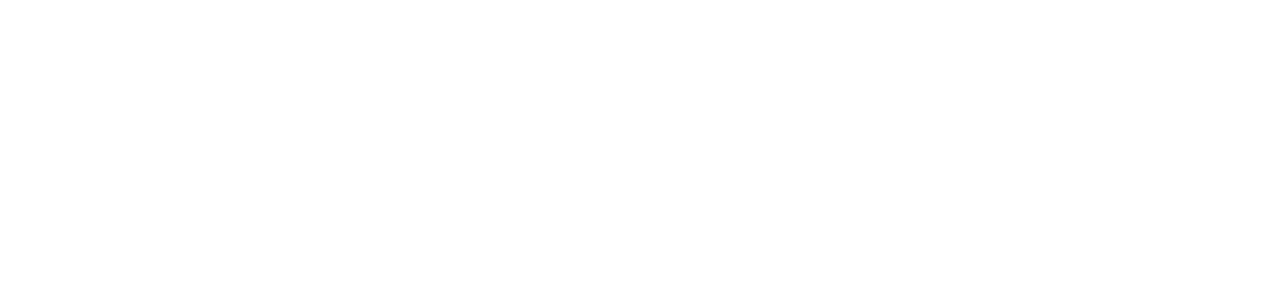
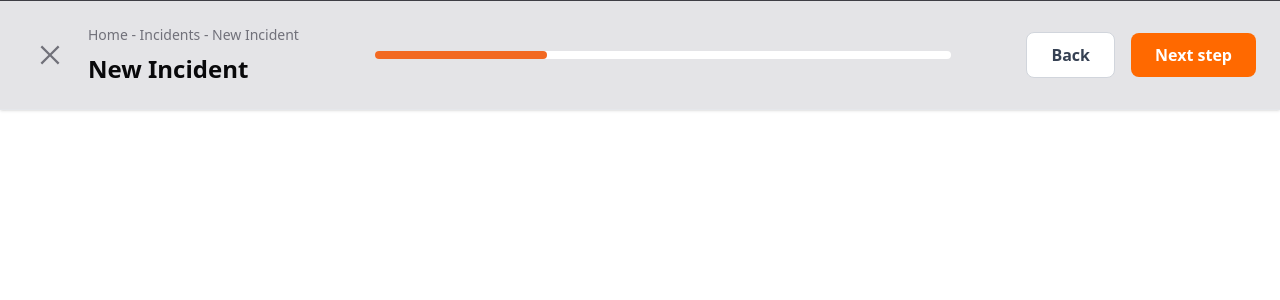
Before and after one commit to hasan9878/React-js-2, a React (Vite) app: page /Incidehero in a window 1280 px wide. Before the commit this address had no page. Shown: the top 300 px of the page. Built offline with nearby package versions, Linux system fonts and the light colour scheme.

Commit message:
IncidentsStep-2 nav section

```diff
--- a/package.json
+++ b/package.json
@@ -14,6 +14,7 @@
     "@tailwindcss/vite": "^4.1.11",
     "react": "^19.1.0",
     "react-dom": "^19.1.0",
+    "react-icons": "^5.5.0",
     "react-router-dom": "^7.7.1",
     "tailwindcss": "^4.1.11"
   },
--- a/src/App.jsx
+++ b/src/App.jsx
@@ -6,6 +6,8 @@
 import Hero from './Components/Hero'
 import Dashbord from './Components/Dashbord'
 import Incidents from './Components/Incidents'
+import Incidehero from './Components/Incidehero'
+import IncidentsStep2 from './Components/IncidentsStep2'
 
 
 
@@ -24,6 +26,8 @@
 
         </Route>
 
+       <Route path="Incidents/Incidentsstep2" element={<IncidentsStep2 />} />
+        <Route path="/Incidehero" element={<Incidehero />} />
 
       </Routes>
 
--- /dev/null
+++ b/src/Components/Incidehero.jsx
@@ -0,0 +1,58 @@
+import React from 'react';
+import { useNavigate } from 'react-router-dom';
+import { AiOutlineClose } from 'react-icons/ai';
+
+function Incidehero({nextPath}) {
+  const navigate = useNavigate(); // ✅ navigate function declare here
+
+  return (
+    <>
+      <hr className='w-full text-hr' />
+      <div className=" bg-bg flex flex-col">
+        {/* Top Navigation / Header Section */}
+        <div className="flex flex-col md:flex-row lg:flex-row items-center justify-between p-2 sm:p-6 bg-bg shadow-sm border-b border-gray-200">
+          {/* Left Section: Close Icon, Breadcrumbs, and Title */}
+          <div className="flex flex-col justify-center">
+            <div className="flex items-center space-x-3 mb-5 md:mb-0 lg:mb-0">
+              <button
+                onClick={() => navigate('/incidents')}
+                className="text-nav hover:text-gray-700 focus:outline-none focus:ring-2 focus:ring-gray-300 rounded-full p-3 transition-colors duration-200"
+              >
+                <AiOutlineClose className="w-6 h-6 sm:w-7 sm:h-7" />
+              </button>
+              <div>
+                <div className="text-lg md:text-sm text-nav">Home - Incidents - New Incident</div>
+                <h1 className="text-3xl sm:text-2xl font-bold text-navactive mt-2">New Incident</h1>
+              </div>
+            </div>
+          </div>
+
+          {/* Center Section: Progress Bar */}
+          <div className="flex-grow mx-4 sm:mx-8 max-w-xs md:max-w-md lg:max-w-xl">
+            <div className="w-full bg-white rounded-full h-2">
+              <div className="bg-button h-2 rounded-full" style={{ width: '30%' }}></div>
+            </div>
+          </div>
+
+          {/* Right Section: Back and Next Step Buttons */}
+          <div className="flex items-center space-x-3 sm:space-x-4">
+            <button
+              onClick={() => navigate(-1)}
+              className="px-10 py-3 sm:px-6 sm:py-2.5 bg-white border border-gray-300 text-gray-700 rounded-lg text-sm sm:text-base font-semibold hover:bg-gray-50 focus:outline-none focus:ring-2 focus:ring-gray-300 transition-colors duration-200"
+            >
+              Back
+            </button>
+            <button
+              onClick={() => navigate(nextPath)}
+              className="px-10 py-3 sm:px-6 sm:py-2.5 bg-orange-500 text-white rounded-lg text-sm sm:text-base font-semibold hover:bg-orange-600 focus:outline-none focus:ring-2 focus:ring-orange-500 focus:ring-opacity-75 transition-colors duration-200"
+            >
+              Next step
+            </button>
+          </div>
+        </div>
+      </div>
+    </>
+  );
+}
+
+export default Incidehero;
--- /dev/null
+++ b/src/Components/IncidentsStep2.jsx
@@ -0,0 +1,16 @@
+import React from 'react'
+import Herolayout from './Herolayout'
+import { FaRadiation, FaInfoCircle, FaMapMarkerAlt } from 'react-icons/fa'
+import { Link } from 'react-router-dom'
+
+function IncidentsStep2() {
+  return (
+    <>
+      <Herolayout  />
+
+
+    </>
+  )
+}
+
+export default IncidentsStep2
```
Also changed, not shown: 1 other file (tests, documents, lock files or other folders).
